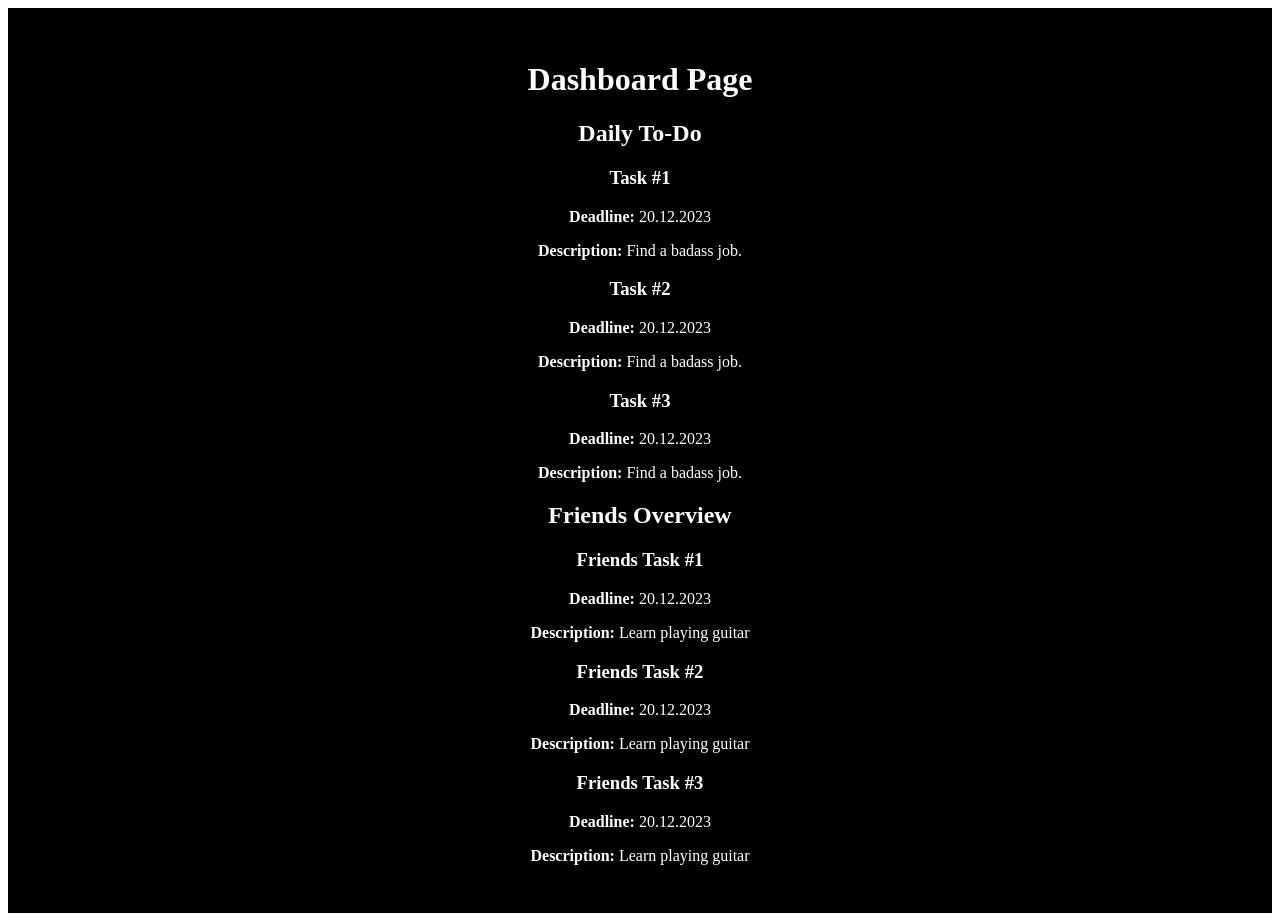
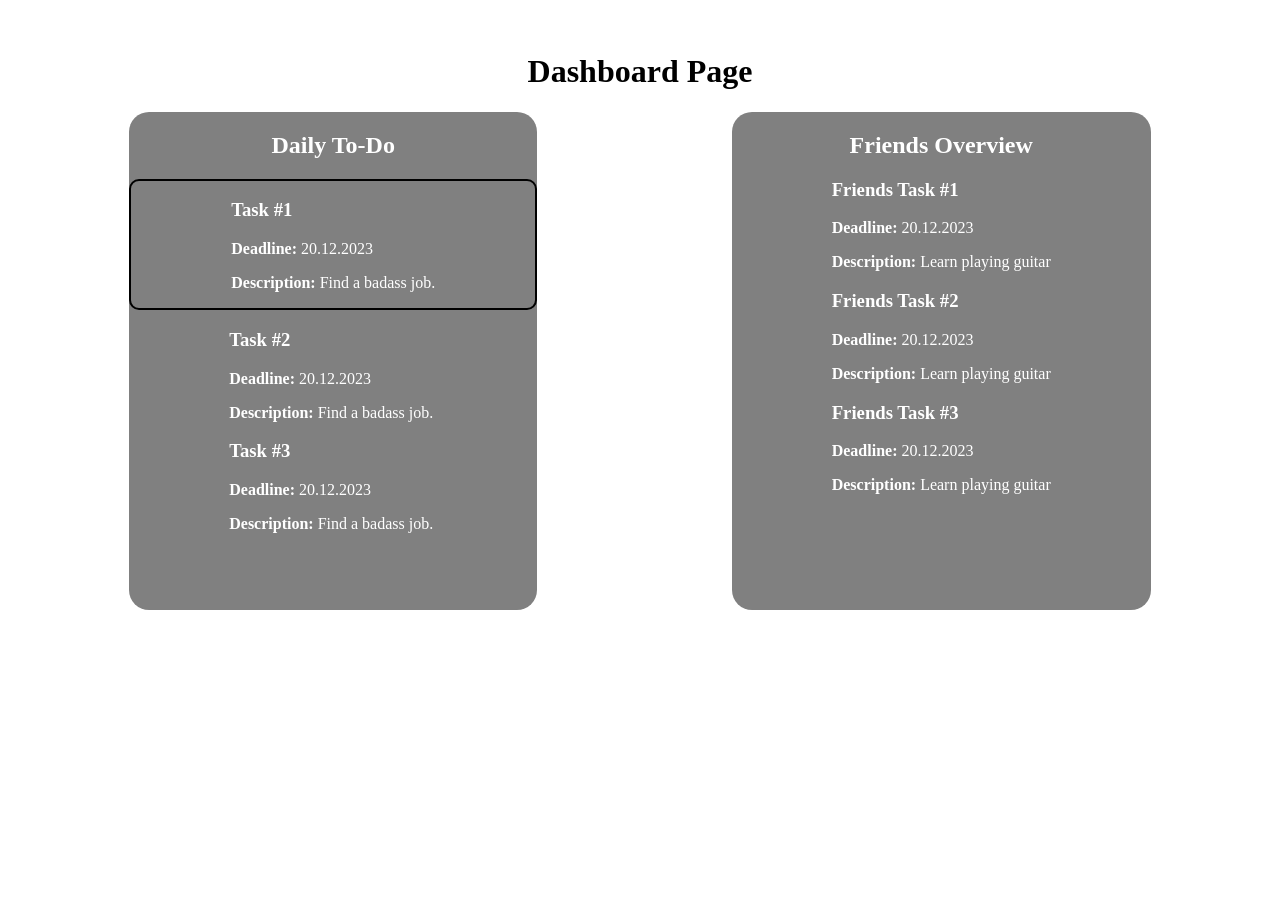
Before and after one commit to joaocravidao/accountable-frontend, a React (Vite) app: page / in a window 1280 px wide. After the commit the page ends 800 px from the top, so only its background shows below. Built offline with nearby package versions, Linux system fonts and the light colour scheme.

Commit message:
css styling of dashboard

```diff
--- a/src/Pages/DashboardPage/index.jsx
+++ b/src/Pages/DashboardPage/index.jsx
@@ -4,9 +4,10 @@ function DashboardPage() {
   return (
     <div>
         <h1>Dashboard Page</h1>
-        <div>
+        <div id='dashboard'>
+        <div id='daily-todo'>
           <h2>Daily To-Do</h2>
-          <div>
+          <div id="daily-todo-task">
             <h3>Task #1</h3>
             <p><b>Deadline: </b> 20.12.2023</p>
             <p><b>Description: </b>
@@ -25,7 +26,7 @@ function DashboardPage() {
             Find a badass job.</p>
           </div>
         </div>
-        <div>
+        <div id='friends-todo'>
           <h2>Friends Overview</h2>
           <div>
             <h3>Friends Task #1</h3>
@@ -46,6 +47,8 @@ function DashboardPage() {
             Learn playing guitar</p>
           </div>
         </div>
+        </div>
+
     </div>
   )
 }
--- a/src/index.css
+++ b/src/index.css
@@ -3,6 +3,39 @@
   margin: 0 auto;
   padding: 2rem;
   text-align: center;
-  background-color: black;
+  color: black;
+}
+
+body {
+  margin: 0;
+}
+
+#dashboard {
+  display: flex;
+  justify-content: space-around;
   color: white;
 }
+
+#dashboard p, h3 {
+  text-align: left;
+  margin-left: 100px;
+  padding-right: 100px;
+}
+
+#daily-todo {
+  background-color: grey;
+  border-radius: 20px;
+}
+
+#friends-todo {
+  background-color: grey;
+  border-radius: 20px;
+  padding-bottom: 100px;
+}
+
+#daily-todo-task{
+  border-color: black;
+  border-width: 2px;
+  border-style: solid;
+  border-radius: 10px;
+}
```
